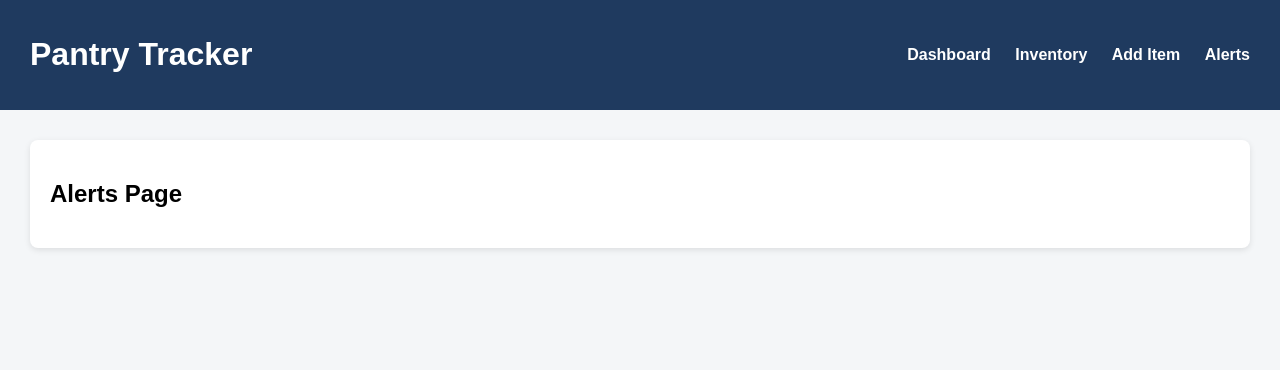
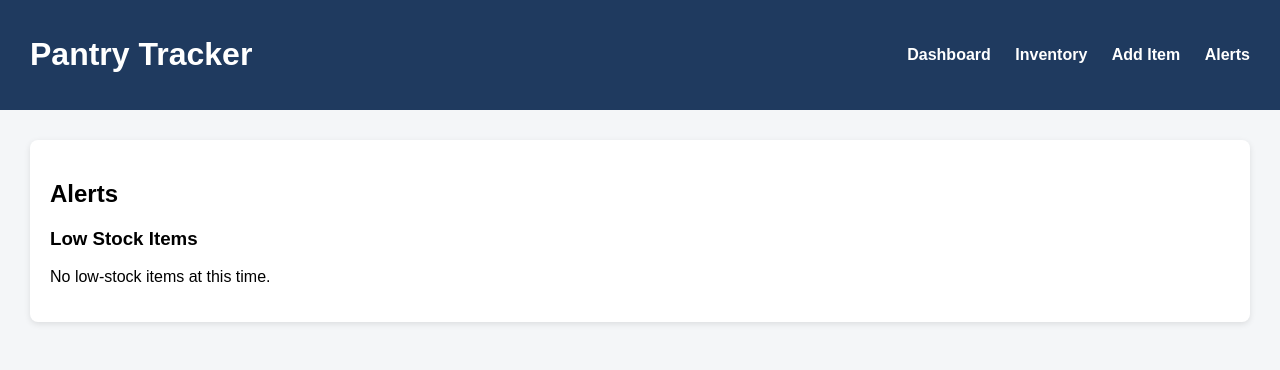
Before and after one commit to binita-shrestha/pantry-inventory-tracker, a Flask app: template app/templates/alerts.html in a window 1280 px wide. Shown: the top 370 px of the page. Run offline with Flask 3, Linux system fonts and the light colour scheme; the template is opened without the code that fills it, so the values that code supplies are empty.

Commit message:
implemented low stock alerts page

```diff
--- a/app.py
+++ b/app.py
@@ -83,7 +83,17 @@ def add():
 
 @app.route("/alerts")
 def alerts():
-    return render_template("alerts.html")
+    connection = get_db_connection()
+
+    low_stock_items = connection.execute("""
+        SELECT * FROM inventory
+        WHERE quantity < minimum_stock
+        ORDER BY quantity ASC
+    """).fetchall()
+
+    connection.close()
+
+    return render_template("alerts.html", low_stock_items=low_stock_items)
 
 @app.route("/delete/<int:item_id>")
 def delete(item_id):
--- a/app/templates/alerts.html
+++ b/app/templates/alerts.html
@@ -4,6 +4,35 @@
 
 {% block content %}
 <div class="card">
-    <h2>Alerts Page</h2>
+    <h2>Alerts</h2>
+
+    <h3>Low Stock Items</h3>
+
+    {% if low_stock_items %}
+    <table class="inventory-table">
+        <thead>
+            <tr>
+                <th>Item Name</th>
+                <th>Category</th>
+                <th>Quantity</th>
+                <th>Minimum Stock</th>
+                <th>Status</th>
+            </tr>
+        </thead>
+        <tbody>
+            {% for item in low_stock_items %}
+            <tr>
+                <td>{{ item.item_name }}</td>
+                <td>{{ item.category }}</td>
+                <td>{{ item.quantity }}</td>
+                <td>{{ item.minimum_stock }}</td>
+                <td>Low Stock</td>
+            </tr>
+            {% endfor %}
+        </tbody>
+    </table>
+    {% else %}
+    <p>No low-stock items at this time.</p>
+    {% endif %}
 </div>
 {% endblock %}
```
